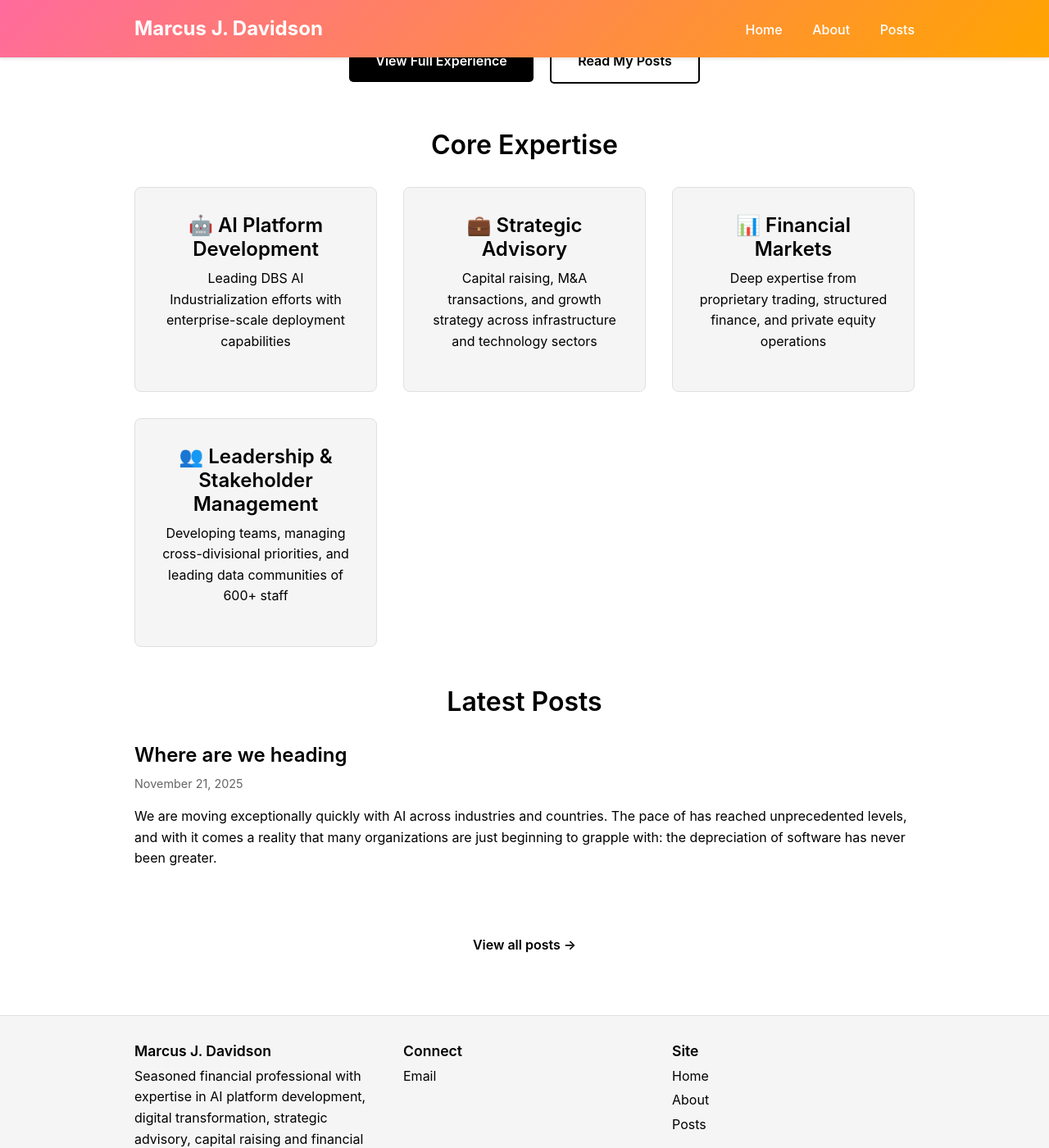
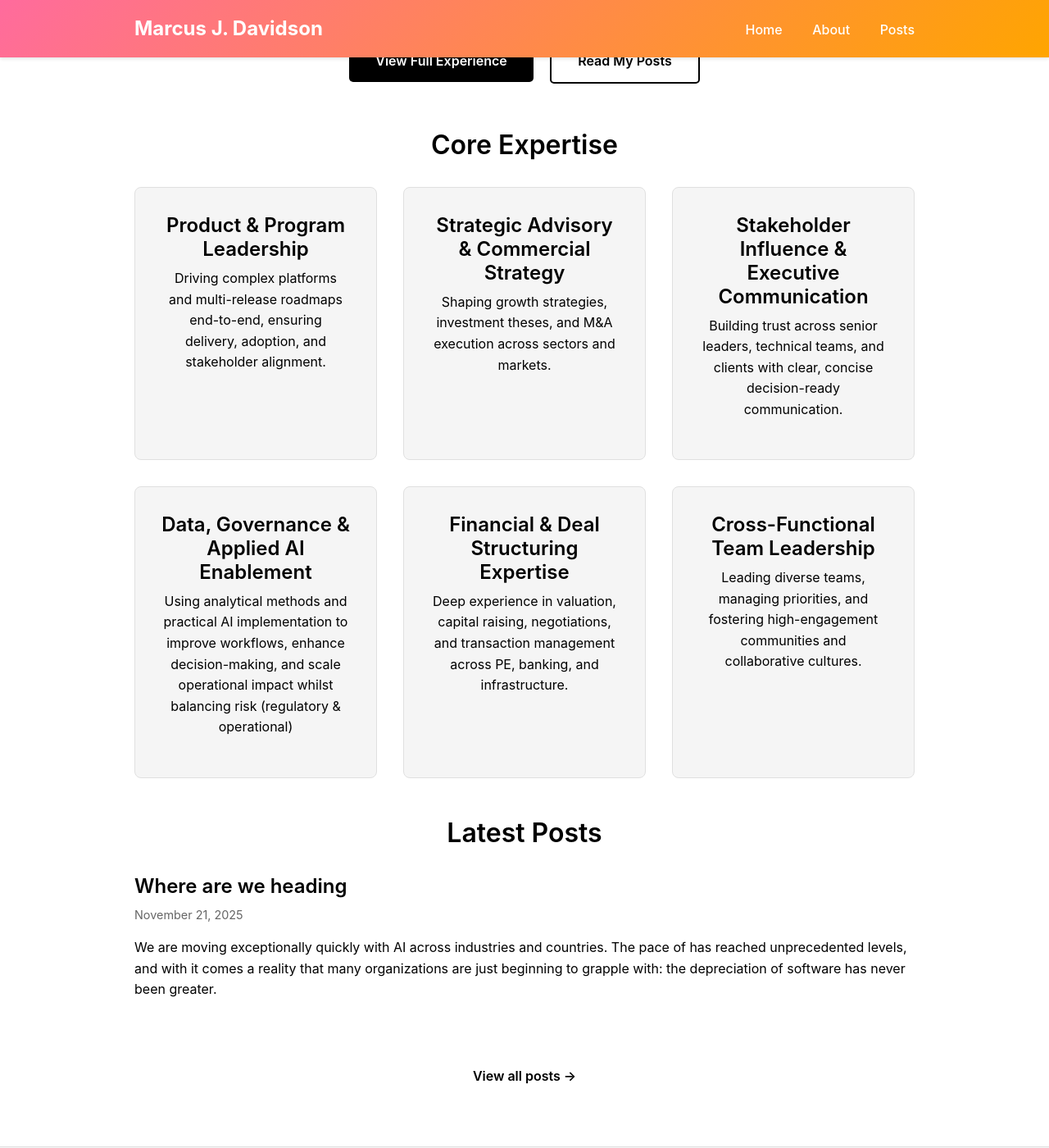
Before and after one commit to mdav43/mdav43.github.io, a Jekyll site: the page built from index.md, in a window 1280 px wide and 1400 px high, scrolled down 559 px. Shown: the whole window at 82% size. Built offline with Jekyll 4.4.1, drawn with Linux system fonts in a browser that asks for light colours.

Commit message:
Update core expertise section with 6 new expertise items
Co-authored-by: mdav43 <3327386+mdav43@users.noreply.github.com>

```diff
--- a/index.md
+++ b/index.md
@@ -32,20 +32,28 @@ title: Home
     <h2>Core Expertise</h2>
     <div class="highlights-grid">
       <div class="highlight-item">
-        <h3>🤖 AI Platform Development</h3>
-        <p>Leading DBS AI Industrialization efforts with enterprise-scale deployment capabilities</p>
+        <h3>Product & Program Leadership</h3>
+        <p>Driving complex platforms and multi-release roadmaps end-to-end, ensuring delivery, adoption, and stakeholder alignment.</p>
       </div>
       <div class="highlight-item">
-        <h3>💼 Strategic Advisory</h3>
-        <p>Capital raising, M&A transactions, and growth strategy across infrastructure and technology sectors</p>
+        <h3>Strategic Advisory & Commercial Strategy</h3>
+        <p>Shaping growth strategies, investment theses, and M&A execution across sectors and markets.</p>
       </div>
       <div class="highlight-item">
-        <h3>📊 Financial Markets</h3>
-        <p>Deep expertise from proprietary trading, structured finance, and private equity operations</p>
+        <h3>Stakeholder Influence & Executive Communication</h3>
+        <p>Building trust across senior leaders, technical teams, and clients with clear, concise decision-ready communication.</p>
       </div>
       <div class="highlight-item">
-        <h3>👥 Leadership & Stakeholder Management</h3>
-        <p>Developing teams, managing cross-divisional priorities, and leading data communities of 600+ staff</p>
+        <h3>Data, Governance & Applied AI Enablement</h3>
+        <p>Using analytical methods and practical AI implementation to improve workflows, enhance decision-making, and scale operational impact whilst balancing risk (regulatory & operational)</p>
+      </div>
+      <div class="highlight-item">
+        <h3>Financial & Deal Structuring Expertise</h3>
+        <p>Deep experience in valuation, capital raising, negotiations, and transaction management across PE, banking, and infrastructure.</p>
+      </div>
+      <div class="highlight-item">
+        <h3>Cross-Functional Team Leadership</h3>
+        <p>Leading diverse teams, managing priorities, and fostering high-engagement communities and collaborative cultures.</p>
       </div>
     </div>
   </section>
```
